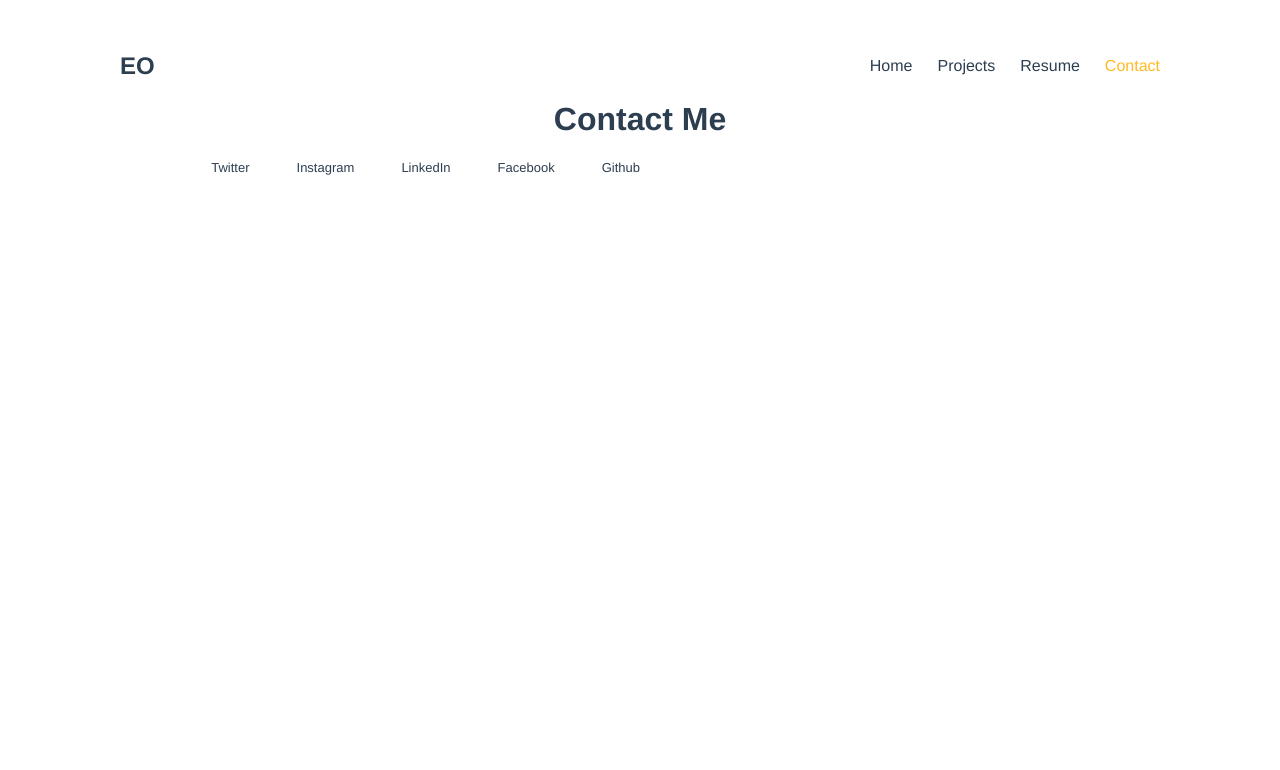
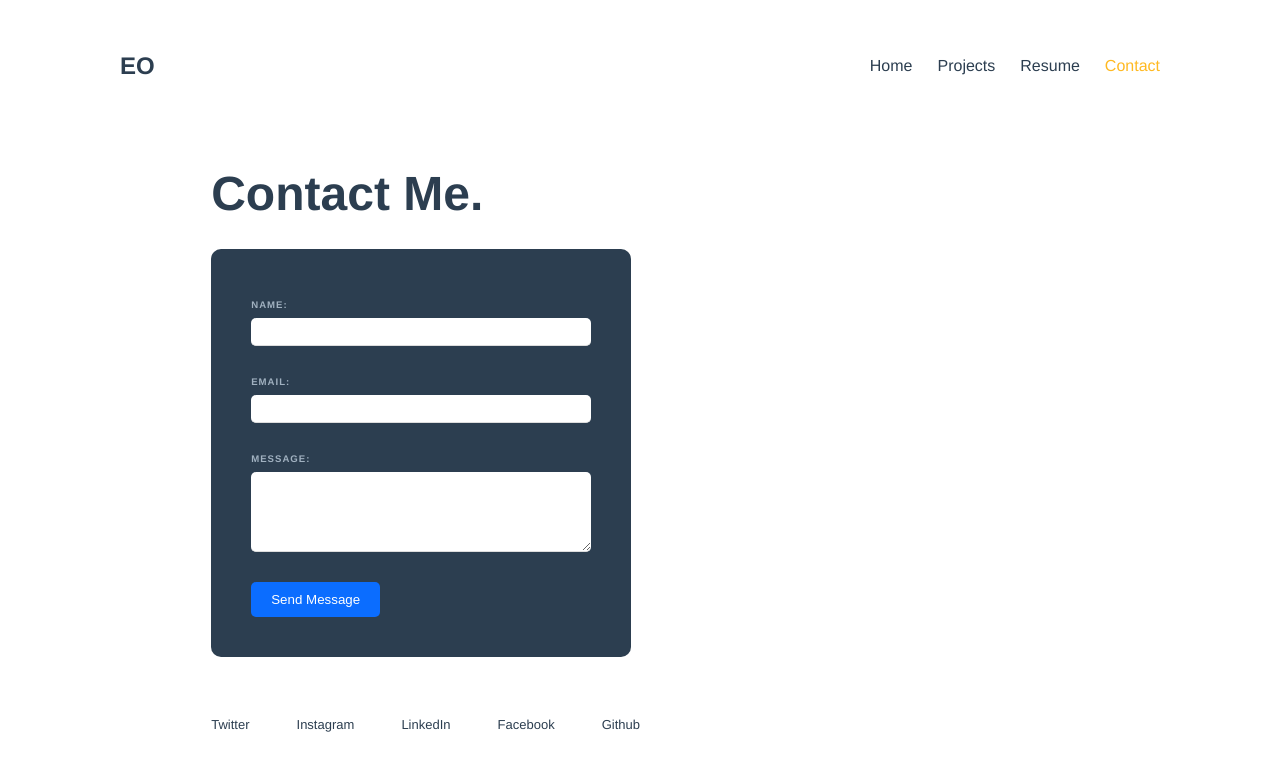
Before and after one commit to EmmanuelOdedele/portfolio-project, a Vue app: page /contact in a window 1280 px wide. Shown: the top 770 px of the page. Built offline with nearby package versions, Linux system fonts and the light colour scheme.

Commit message:
projects contact resume worked on

```diff
--- a/package.json
+++ b/package.json
@@ -7,6 +7,7 @@
     "build": "vue-cli-service build"
   },
   "dependencies": {
+    "axios": "^1.3.4",
     "core-js": "^3.8.3",
     "vue": "^3.2.13",
     "vue-router": "^4.0.3"
--- a/src/App.vue
+++ b/src/App.vue
@@ -50,7 +50,7 @@ export default {
 .page {
   display: flex;
   flex-direction: column;
-  height: 100vh;
+  height: 100%;
   /* background: url(./assets/rm380-10.jpg);
   background-repeat: no-repeat;
   background-size: cover ; */
@@ -99,7 +99,9 @@ nav {
   padding: 0 120px;
   box-sizing: border-box;
   display: flex;
-  align-items: end;
+  align-items: flex-end;
+  /* position: fixed; */
+  /* top: 0; */
 }
 
 .nav-content {
--- /dev/null
+++ b/src/components/ContactForm.vue
@@ -0,0 +1,92 @@
+<template>
+  <form>
+    <label>Name:</label>
+    <input type="text" />
+
+    <label>Email:</label>
+    <input type="email" />
+
+    <label>Message:</label>
+    <textarea></textarea>
+
+    <div class="submit">
+      <button>Send Message</button>
+    </div>
+  </form>
+</template>
+
+<script>
+export default {};
+</script>
+
+<style>
+form {
+  display: flex;
+  flex-direction: column;
+  box-sizing: border-box;
+  width: 420px;
+  background: #2c3e50;
+  text-align: left;
+  padding: 20px 40px 40px 40px;
+  border-radius: 10px;
+  /* display: flex; */
+}
+label {
+  color: #a1b1c0;
+  display: inline-block;
+  margin: 30px 0 8px;
+  font-size: 0.6em;
+  text-transform: uppercase;
+  letter-spacing: 1px;
+  font-weight: bold;
+}
+input {
+  display: block;
+  padding: 6px 6px;
+  width: 100%;
+  box-sizing: border-box;
+  border: none;
+  border-bottom: 1px solid #ddd;
+  color: #2c3e50;
+  border-radius: 5px;
+}
+input:focus, textarea:focus{
+  outline: none;
+}
+textarea {
+  font-family: Campton, Helvetica, Arial, sans-serif;
+  -webkit-font-smoothing: antialiased;
+  -moz-osx-font-smoothing: grayscale;
+  display: block;
+  padding: 6px 6px;
+  width: 100%;
+  max-width: 100%;
+  min-width: 100%;
+  min-height: 80px;
+  box-sizing: border-box;
+  border: none;
+  border-bottom: 1px solid #ddd;
+  color: #2c3e50;
+  border-radius: 5px;
+}
+
+.labelcursor {
+  cursor: pointer;
+}
+button {
+  background-color: #0b6dff;
+  border: 0;
+  padding: 10px 20px;
+  margin-top: 30px;
+  color: white;
+  border-radius: 5px;
+}
+button:hover{
+  background-color:#ffd16d;
+  transition: 0.5s ease-in-out;
+  color: #2c3e50;
+}
+.submit {
+  text-align: left;
+}
+</style>
--- a/src/views/Contact.vue
+++ b/src/views/Contact.vue
@@ -1,10 +1,57 @@
 <template>
-    <h1>Contact Me</h1>
+    <div class="contact-container">
+    <div class="contact-content">
+      <h1 id="page-title">Contact Me.</h1>
+      <!-- <p class="detail">
+        Frontend developer (AltSchooler), Graphic designer, Illustrator,
+        Animation and Car enthisiast and lover of music
+      </p> -->
+      <br/>
+
+      <div class="form-container">
+        <ContactForm/>
+      </div>
+    </div>
+  </div>
 </template>
 
 <script>
+import ContactForm from '@/components/ContactForm.vue';
+
 export default {
   name: "Contact",
-  components: {},
+  components: {ContactForm},
 };
 </script>
+
+<style>
+.contact-container {
+  /* background: grey; */
+  display: flex;
+  align-items: flex-start;
+  justify-content: center;
+  /* margin-top: 80px; */
+}
+.contact-content {
+  display: flex;
+  flex-direction: column;
+  width: 67%;
+  /* background: thistle; */
+  padding: 80px 0 60px 0;
+  text-align: left;
+}
+#page-title {
+  font-size: 3em;
+  font-weight: 700;
+  margin: 6px 0 10px 0;
+}
+
+.detail {
+  margin: 10px 0 0 0;
+}
+
+/* .form-container{
+background-color: #444;
+} */
+
+</style>
--- a/src/views/Home.vue
+++ b/src/views/Home.vue
@@ -39,6 +39,7 @@ export default {
   width: 67%;
   /* background: thistle; */
   text-align: left;
+  padding: 60px 0;
 }
 #myname {
   font-size: 3em;
--- a/src/views/Projects.vue
+++ b/src/views/Projects.vue
@@ -1,10 +1,121 @@
 <template>
-  <h1>Projects</h1>
+  <div class="projects-container">
+    <div class="projects-content">
+      <h1 id="page-title">Projects.</h1>
+      <!-- <p class="detail">
+        Frontend developer (AltSchooler), Graphic designer, Illustrator,
+        Animation and Car enthisiast and lover of music
+      </p> -->
+      <br />
+
+      <div class="repo-container" v-if="repos.length">
+        <p v-for="repo in repos" :key="repo.id">{{ repo.name }}</p>
+      </div>
+      <div v-else>Loading repositories...</div>
+    </div>
+  </div>
 </template>
 
 <script>
+// import { assertExpressionStatement } from "@babel/types";
+// import { ref, onMounted } from "vue";
+
+import axios from "axios";
+
 export default {
   name: "Projects",
   components: {},
+
+  // setup() {
+  //   let repos = ref([]);
+  //   onMounted(() => {
+  //     fetch("https://api.github.com/users/EmmanuelOdedele/repos")
+  //       .then((res) => res.json())
+  //       .then((data) => (repos = data))
+  //       .catch((err) => console.log(err.message));
+  //     console.log(repos);
+  //   });
+  //   return { repos };
+  // },
+
+  data() {
+    return {
+      repos: [],
+    };
+  },
+
+  created: function () {
+    axios.get("https://api.github.com/users/EmmanuelOdedele/repos").then((response) => {
+        this.repos = response.data;
+      });
+  }
+
+  // mounted() {
+  //   fetch("https://api.github.com/users/EmmanuelOdedele/repos")
+  //     .then((res) => res.json())
+  //     .then((data) => (this.repos = data))
+  //     .catch((err) => console.log(err.message));
+  //   // console.log(repos);
+  //   return repos = 'i'
+  // },
+
+  // data() {
+  //   return {
+  //     repos: [],
+  //   };
+  // },
+
+  // created() {
+  //   axios
+  //     .get("https://api.github.com/users/EmmanuelOdedele/repos")
+  //     .then((response) => {
+  //       this.repos = response.data;
+  //     })
+  //     .catch((error) => {
+  //       console.log(error);
+  //     });
+  //   console.log(repos);
+  // },
 };
 </script>
+
+<style>
+.projects-container {
+  /* background: grey; */
+  display: flex;
+  align-items: flex-start;
+  justify-content: center;
+  /* margin-top: 80px; */
+}
+.projects-content {
+  display: flex;
+  flex-direction: column;
+  width: 67%;
+  /* background: thistle; */
+  padding: 80px 0 45px 0;
+  text-align: left;
+}
+#page-title {
+  font-size: 3em;
+  font-weight: 700;
+  margin: 6px 0 10px 0;
+}
+
+.detail {
+  margin: 10px 0 0 0;
+}
+
+/* .repo-container {
+  background: red;
+} */
+
+.repo-container p {
+  background: #2c3e50;
+  padding: 20px;
+  margin: 0 0 15px 0;
+  border-radius: 10px;
+  max-width: 600px;
+  cursor: pointer;
+  color: white;
+}
+</style>
--- a/src/views/Resume.vue
+++ b/src/views/Resume.vue
@@ -1,5 +1,17 @@
 <template>
-  <h1>Resume</h1>
+  <div class="resume-container">
+    <div class="resume-content">
+      <h1 id="page-title">Resume.</h1>
+      <p class="detail">
+        Reach out to me via my contact page. View or download the resume
+      </p>
+      <br />
+
+      <div class="resume">
+        <div class="resume-item"><p>My Resume Picture</p></div>
+      </div>
+    </div>
+  </div>
 </template>
 
 <script>
@@ -8,3 +20,48 @@ export default {
   components: {},
 };
 </script>
+
+<style>
+.resume-container {
+  /* background: grey; */
+  display: flex;
+  align-items: flex-start;
+  justify-content: center;
+  /* margin-top: 80px; */
+}
+.resume-content {
+  display: flex;
+  flex-direction: column;
+  width: 67%;
+  /* background: thistle; */
+  padding: 80px 0 60px 0;
+  text-align: left;
+}
+#page-title {
+  font-size: 3em;
+  font-weight: 700;
+  margin: 6px 0 10px 0;
+}
+
+.detail {
+  margin: 10px 0 0 0;
+}
+
+/* .resume{
+background-color: #444;
+} */
+
+.resume-item{
+  margin-top: 25px;
+  background-color: aliceblue;
+  height: 500px;
+  width: 400px;
+  border: 1px solid #2c3e50;
+}
+
+.resume-item p{
+  margin: 5px 0 0 5px;
+  font-size: small;
+}
+
+</style>
```
Also changed, not shown: 1 other file (tests, documents, lock files or other folders).
